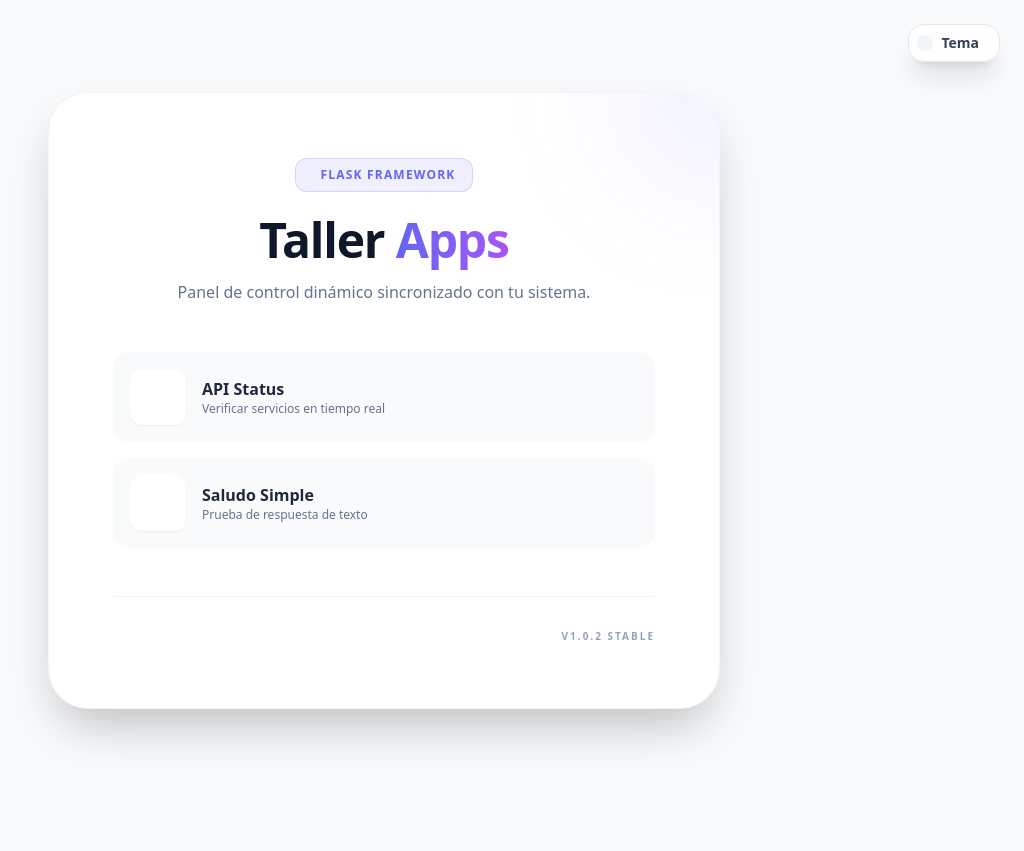
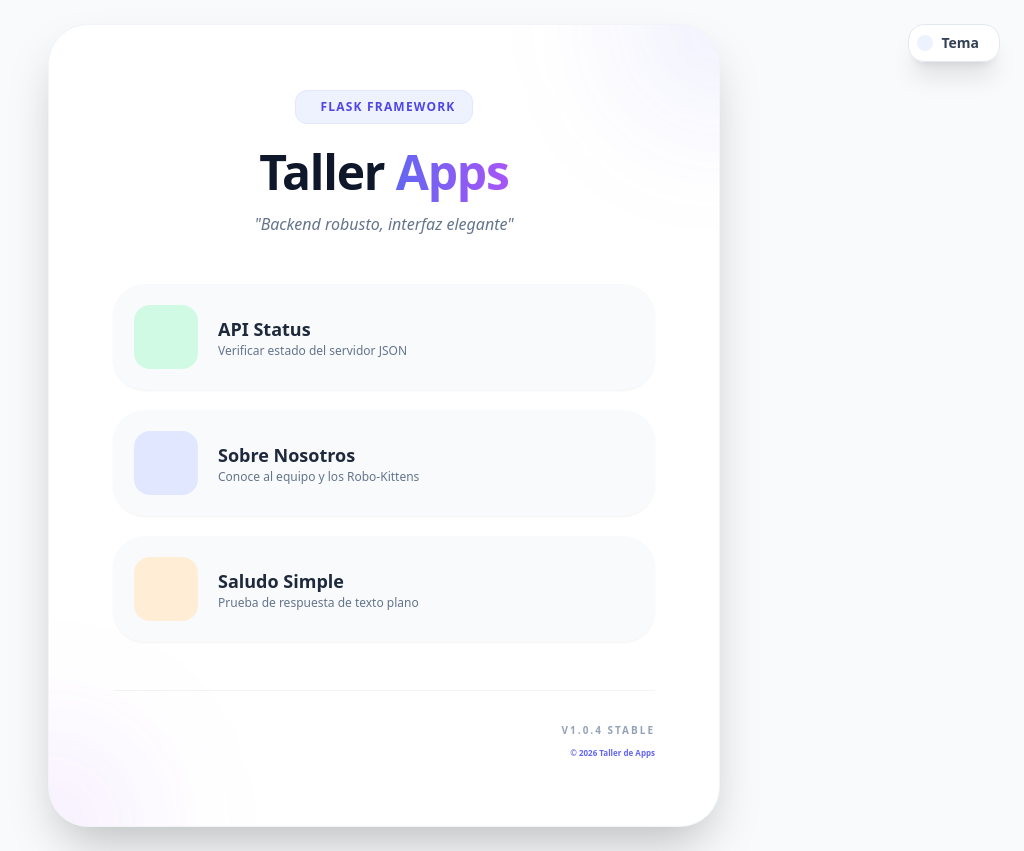
Before and after one commit to Fernixp/taller-flask, a Flask app: page /html in a window 1280 px wide. Shown: the whole page, without its empty margins (256-1280 px from the left). Before the commit the page ends 743 px from the top, so only its background shows below. Run offline with Flask 3, Linux system fonts and the light colour scheme; some libraries are stand-ins or nearby versions.

Commit message:
feat: :sparkles: agreegando iconos mas adecuados al index

```diff
--- a/app.py
+++ b/app.py
@@ -16,7 +16,9 @@
 @app.route('/html')
 def html():
     return render_template('index.html')
-
+@app.route('/about')
+def about():
+    return render_template('about.html')
 @app.route('/saludo')
 def saludo():
     return 'Hola bienvenido a Taller Apps'
--- a/templates/index.html
+++ b/templates/index.html
@@ -16,7 +16,6 @@
             }
         }
 
-        // --- Lógica de detección de Sistema ---
         function applyTheme() {
             if (localStorage.theme === 'dark' || (!('theme' in localStorage) && window.matchMedia('(prefers-color-scheme: dark)').matches)) {
                 document.documentElement.classList.add('dark');
@@ -24,15 +23,15 @@
                 document.documentElement.classList.remove('dark');
             }
         }
-        applyTheme(); // Ejecutar de inmediato
+        applyTheme();
     </script>
 </head>
 <body class="bg-slate-50 dark:bg-slate-950 transition-colors duration-500">
 
     <div class="fixed top-6 right-6 z-50">
-        <button onclick="toggleTheme()" class="group flex items-center gap-2 p-2 bg-white/80 dark:bg-slate-800/80 backdrop-blur-md border border-slate-200 dark:border-slate-700 rounded-2xl shadow-xl hover:scale-105 transition-all">
-            <div class="p-2 bg-slate-100 dark:bg-slate-700 rounded-xl text-slate-600 dark:text-yellow-400">
-                <iconify-icon id="theme-icon" icon="solar:sun-fog-bold-duotone" class="text-2xl"></iconify-icon>
+        <button onclick="toggleTheme()" class="group flex items-center gap-2 p-2 bg-white/90 dark:bg-slate-800/90 backdrop-blur-md border border-slate-200 dark:border-slate-700 rounded-2xl shadow-xl hover:scale-105 transition-all">
+            <div class="p-2 bg-indigo-50 dark:bg-slate-700 rounded-xl text-indigo-600 dark:text-yellow-400">
+                <iconify-icon id="theme-icon" icon="solar:sun-2-bold-duotone" class="text-2xl"></iconify-icon>
             </div>
             <span class="pr-3 text-sm font-bold text-slate-700 dark:text-slate-200">Tema</span>
         </button>
@@ -43,48 +42,65 @@
             <div class="bg-white dark:bg-slate-900 rounded-[2.5rem] p-10 md:p-16 shadow-2xl border border-slate-100 dark:border-slate-800 relative overflow-hidden">
 
                 <div class="absolute -top-24 -right-24 w-48 h-48 bg-primary/10 rounded-full blur-3xl"></div>
+                <div class="absolute -bottom-24 -left-24 w-48 h-48 bg-purple-500/10 rounded-full blur-3xl"></div>
 
                 <header class="relative text-center mb-12">
-                    <div class="inline-flex items-center px-4 py-2 rounded-xl bg-primary/10 text-primary dark:text-primary-400 mb-6 border border-primary/20">
-                        <iconify-icon icon="solar:cpu-bolt-bold-duotone" class="text-xl mr-2"></iconify-icon>
-                        <span class="text-xs font-black uppercase tracking-widest">Flask Framework</span>
+                    <div class="inline-flex items-center px-4 py-2 rounded-xl bg-indigo-50 dark:bg-indigo-500/10 text-indigo-600 dark:text-indigo-400 mb-6 border border-indigo-100 dark:border-indigo-500/20">
+                        <iconify-icon icon="solar:bolt-circle-bold-duotone" class="text-xl mr-2"></iconify-icon>
+                        <span class="text-xs font-black uppercase tracking-widest text-[10px]">Flask Framework</span>
                     </div>
                     <h1 class="text-5xl font-black text-slate-900 dark:text-white tracking-tight mb-4">
                         Taller <span class="bg-clip-text text-transparent bg-gradient-to-r from-primary to-purple-500">Apps</span>
                     </h1>
-                    <p class="text-slate-500 dark:text-slate-400 font-medium">Panel de control dinámico sincronizado con tu sistema.</p>
+                    <p class="text-slate-500 dark:text-slate-400 font-medium italic">"Backend robusto, interfaz elegante"</p>
                 </header>
 
-                <div class="grid grid-cols-1 gap-4 relative">
-                    <a href="/status" class="flex items-center p-4 bg-slate-50 dark:bg-slate-800/50 rounded-2xl border border-transparent hover:border-primary/50 hover:bg-white dark:hover:bg-slate-800 transition-all group">
-                        <div class="w-14 h-14 flex items-center justify-center bg-white dark:bg-slate-900 rounded-xl shadow-sm group-hover:text-primary transition-colors">
-                            <iconify-icon icon="solar:settings-bold-duotone" class="text-3xl"></iconify-icon>
+                <div class="grid grid-cols-1 gap-5 relative">
+
+                    <a href="/status" class="flex items-center p-5 bg-slate-50 dark:bg-slate-800/40 rounded-[2rem] border border-transparent hover:border-emerald-500/50 hover:bg-white dark:hover:bg-slate-800 transition-all group shadow-sm hover:shadow-md">
+                        <div class="w-16 h-16 flex items-center justify-center bg-emerald-100 dark:bg-emerald-500/20 text-emerald-600 dark:text-emerald-400 rounded-2xl group-hover:scale-110 transition-transform">
+                            <iconify-icon icon="solar:server-square-bold-duotone" class="text-4xl"></iconify-icon>
                         </div>
-                        <div class="ml-4 text-left">
-                            <h3 class="font-bold text-slate-800 dark:text-slate-100">API Status</h3>
-                            <p class="text-xs text-slate-500">Verificar servicios en tiempo real</p>
+                        <div class="ml-5 text-left">
+                            <h3 class="font-bold text-slate-800 dark:text-slate-100 text-lg">API Status</h3>
+                            <p class="text-xs text-slate-500 dark:text-slate-400">Verificar estado del servidor JSON</p>
                         </div>
-                        <iconify-icon icon="solar:alt-arrow-right-bold-duotone" class="ml-auto text-slate-300 group-hover:translate-x-1 transition-transform"></iconify-icon>
+                        <iconify-icon icon="solar:alt-arrow-right-bold-duotone" class="ml-auto text-slate-300 group-hover:translate-x-1 group-hover:text-emerald-500 transition-all"></iconify-icon>
                     </a>
 
-                    <a href="/saludo" class="flex items-center p-4 bg-slate-50 dark:bg-slate-800/50 rounded-2xl border border-transparent hover:border-primary/50 hover:bg-white dark:hover:bg-slate-800 transition-all group">
-                        <div class="w-14 h-14 flex items-center justify-center bg-white dark:bg-slate-900 rounded-xl shadow-sm group-hover:text-primary transition-colors">
-                            <iconify-icon icon="solar:chat-square-call-bold-duotone" class="text-3xl"></iconify-icon>
+                    <a href="/about" class="flex items-center p-5 bg-slate-50 dark:bg-slate-800/40 rounded-[2rem] border border-transparent hover:border-primary/50 hover:bg-white dark:hover:bg-slate-800 transition-all group shadow-sm hover:shadow-md">
+                        <div class="w-16 h-16 flex items-center justify-center bg-indigo-100 dark:bg-indigo-500/20 text-indigo-600 dark:text-indigo-400 rounded-2xl group-hover:scale-110 transition-transform">
+                            <iconify-icon icon="solar:users-group-two-rounded-bold-duotone" class="text-4xl"></iconify-icon>
                         </div>
-                        <div class="ml-4 text-left">
-                            <h3 class="font-bold text-slate-800 dark:text-slate-100">Saludo Simple</h3>
-                            <p class="text-xs text-slate-500">Prueba de respuesta de texto</p>
+                        <div class="ml-5 text-left">
+                            <h3 class="font-bold text-slate-800 dark:text-slate-100 text-lg">Sobre Nosotros</h3>
+                            <p class="text-xs text-slate-500 dark:text-slate-400">Conoce al equipo y los Robo-Kittens</p>
                         </div>
-                        <iconify-icon icon="solar:alt-arrow-right-bold-duotone" class="ml-auto text-slate-300 group-hover:translate-x-1 transition-transform"></iconify-icon>
+                        <iconify-icon icon="solar:alt-arrow-right-bold-duotone" class="ml-auto text-slate-300 group-hover:translate-x-1 group-hover:text-primary transition-all"></iconify-icon>
+                    </a>
+
+                    <a href="/saludo" class="flex items-center p-5 bg-slate-50 dark:bg-slate-800/40 rounded-[2rem] border border-transparent hover:border-orange-500/50 hover:bg-white dark:hover:bg-slate-800 transition-all group shadow-sm hover:shadow-md">
+                        <div class="w-16 h-16 flex items-center justify-center bg-orange-100 dark:bg-orange-500/20 text-orange-600 dark:text-orange-400 rounded-2xl group-hover:scale-110 transition-transform">
+                            <iconify-icon icon="solar:chat-line-bold-duotone" class="text-4xl"></iconify-icon>
+                        </div>
+                        <div class="ml-5 text-left">
+                            <h3 class="font-bold text-slate-800 dark:text-slate-100 text-lg">Saludo Simple</h3>
+                            <p class="text-xs text-slate-500 dark:text-slate-400">Prueba de respuesta de texto plano</p>
+                        </div>
+                        <iconify-icon icon="solar:alt-arrow-right-bold-duotone" class="ml-auto text-slate-300 group-hover:translate-x-1 group-hover:text-orange-500 transition-all"></iconify-icon>
                     </a>
                 </div>
 
                 <footer class="mt-12 pt-8 border-t border-slate-100 dark:border-slate-800 flex justify-between items-center">
-                    <div class="flex gap-2">
-                        <iconify-icon icon="logos:python" class="text-xl"></iconify-icon>
-                        <iconify-icon icon="logos:flask" class="text-xl dark:invert"></iconify-icon>
+                    <div class="flex gap-3">
+                        <iconify-icon icon="logos:python" class="text-2xl hover:scale-110 transition-transform"></iconify-icon>
+                        <iconify-icon icon="logos:flask" class="text-2xl dark:invert hover:scale-110 transition-transform"></iconify-icon>
+                        <iconify-icon icon="logos:tailwindcss-icon" class="text-2xl hover:scale-110 transition-transform"></iconify-icon>
                     </div>
-                    <span class="text-[10px] font-bold text-slate-400 uppercase tracking-[0.2em]">v1.0.2 Stable</span>
+                    <div class="text-right">
+                        <span class="block text-[10px] font-black text-slate-400 uppercase tracking-[0.2em]">v1.0.4 Stable</span>
+                        <span class="text-[8px] text-primary font-bold">© 2026 Taller de Apps</span>
+                    </div>
                 </footer>
             </div>
         </div>
@@ -94,19 +110,16 @@
         function toggleTheme() {
             const html = document.documentElement;
             const icon = document.getElementById('theme-icon');
-
             if (html.classList.contains('dark')) {
                 html.classList.remove('dark');
                 localStorage.theme = 'light';
-                icon.setAttribute('icon', 'solar:sun-fog-bold-duotone');
+                icon.setAttribute('icon', 'solar:sun-2-bold-duotone');
             } else {
                 html.classList.add('dark');
                 localStorage.theme = 'dark';
                 icon.setAttribute('icon', 'solar:moon-stars-bold-duotone');
             }
         }
-
-        // Ajustar icono inicial
         window.onload = () => {
             const icon = document.getElementById('theme-icon');
             if (document.documentElement.classList.contains('dark')) {
```
Also changed, not shown: templates/about.html (added, +85 -0 lines).
